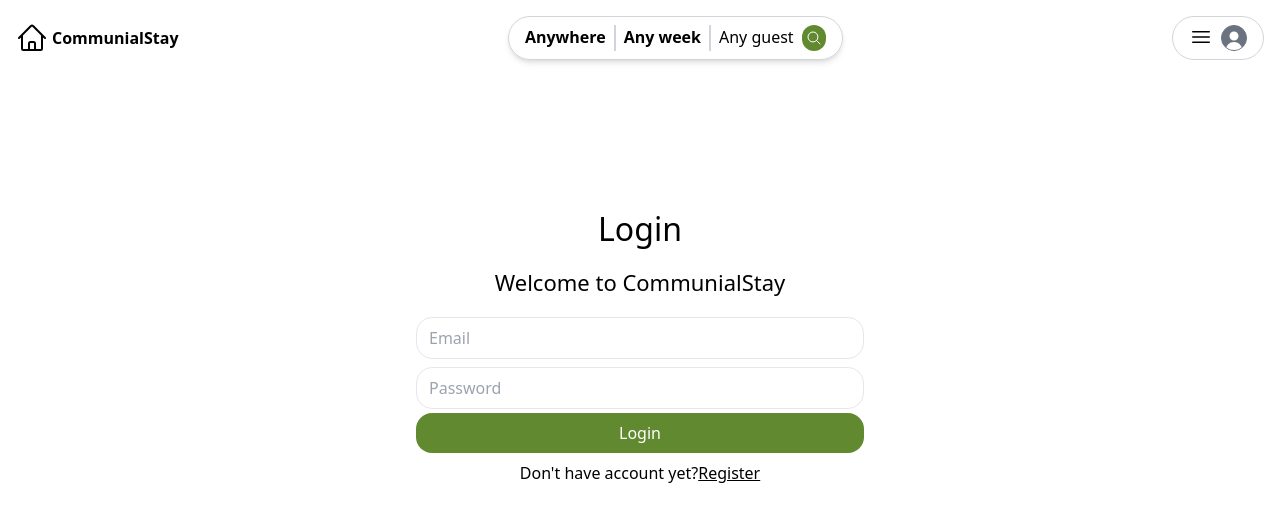
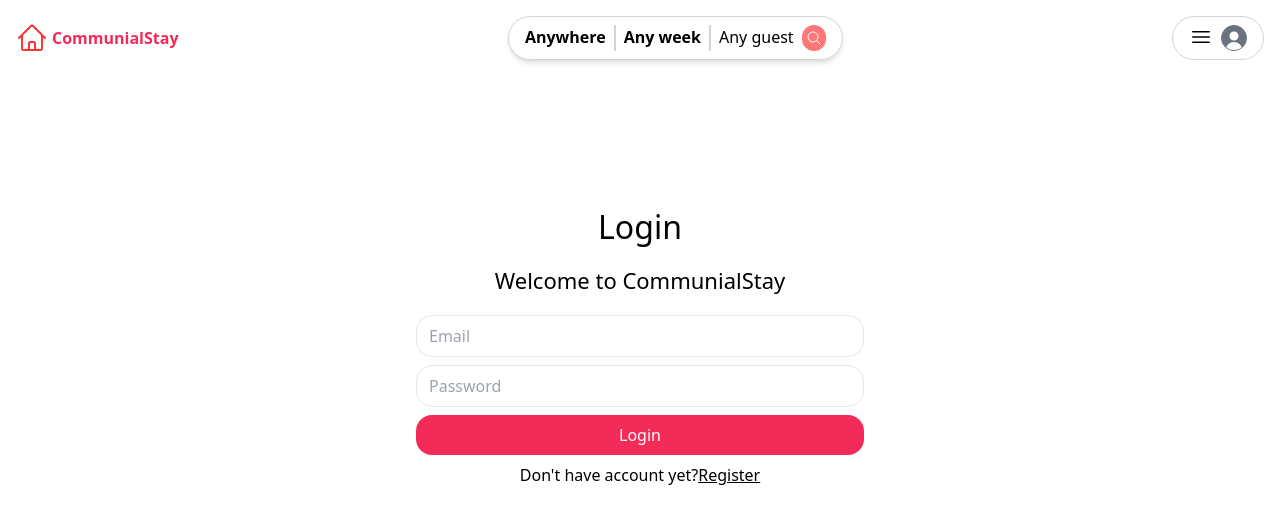
Before and after one commit to aryallaxman99/communalStay, a React (Create React App) app in the folder client/: page /login in a window 1280 px wide. Shown: the top 524 px of the page. Built offline with nearby package versions, Linux system fonts and the light colour scheme.

Commit message:
UI color changed

```diff
--- a/client/src/Components/Header/Header.js
+++ b/client/src/Components/Header/Header.js
@@ -13,7 +13,7 @@ const Header = () => {
             fill="none"
             viewBox="0 0 24 24"
             strokeWidth={1.5}
-            stroke="currentColor"
+            stroke="#FF3333"
             className="w-8 h-9"
           >
             <path
@@ -22,7 +22,7 @@ const Header = () => {
               d="M2.25 12l8.954-8.955c.44-.439 1.152-.439 1.591 0L21.75 12M4.5 9.75v10.125c0 .621.504 1.125 1.125 1.125H9.75v-4.875c0-.621.504-1.125 1.125-1.125h2.25c.621 0 1.125.504 1.125 1.125V21h4.125c.621 0 1.125-.504 1.125-1.125V9.75M8.25 21h8.25"
             />
           </svg>
-          <span className="font-bold">CommunialStay</span>
+          <span className="text-secondary font-bold">CommunialStay</span>
         </Link>
         <div className="flex gap-2 border border-gray-300 rounded-full py-2 px-4 shadow-md -300">
           <div className="font-bold">Anywhere</div>
--- a/client/src/Containers/Auth/Login.js
+++ b/client/src/Containers/Auth/Login.js
@@ -79,7 +79,7 @@ const Login = () => {
               {errors.password}
             </div>
           ) : null}
-          <Button type="submit" className="primary">
+          <Button type="submit" className="mt-1 bg-secondary">
             Login
           </Button>
           <ToastContainer position="top-center" />
--- a/client/src/Containers/Auth/Register.js
+++ b/client/src/Containers/Auth/Register.js
@@ -100,7 +100,7 @@ const Register = () => {
               {errors.password}
             </div>
           ) : null}
-          <Button type="submit" className="primary">
+          <Button type="submit" className="mt-1 bg-secondary">
             SignUp
           </Button>
           <ToastContainer position="top-center" />
--- a/client/src/Containers/Pages/Places.jsx
+++ b/client/src/Containers/Pages/Places.jsx
@@ -40,7 +40,7 @@ const Places = () => {
       {action !== "new" && (
         <div className="text-center">
           <Link
-            className="bg-primary text-white py-2 px-6 rounded-full inline-flex gap-2"
+            className="bg-secondary text-white py-2 px-6 rounded-full inline-flex gap-2"
             to={"/account/places/new"}
           >
             <svg
@@ -96,7 +96,7 @@ const Places = () => {
                 <Button
                   type="button"
                   onClick={addPhotoByLink}
-                  className="primary grow px-4"
+                  className="bg-secondary grow px-4"
                 >
                   Add photos
                 </Button>
@@ -197,7 +197,7 @@ const Places = () => {
                 />
               </div>
             </div>
-            <Button type="submit" className="primary">
+            <Button type="submit" className="bg-secondary">
               Save
             </Button>
           </form>
--- a/client/src/Containers/User/UserDashboard.jsx
+++ b/client/src/Containers/User/UserDashboard.jsx
@@ -28,7 +28,7 @@ const UserDashboard = () => {
   const linkClasses = (type = null) => {
     let classes = "inline-flex gap-1 py-2  px-6 rounded-full";
     if (type === subpage) {
-      return (classes = `${classes} text-white bg-secondary`);
+      return (classes = `${classes} text-white bg-primary`);
     } else {
       return (classes = `${classes} bg-gray-300`);
     }
@@ -93,7 +93,7 @@ const UserDashboard = () => {
           <h6>
             Hello {user.firstName} {user.lastName}
           </h6>
-          <Button className="bg-primary max-w-sm mt-2" onClick={logout}>
+          <Button className="bg-secondary max-w-sm mt-2" onClick={logout}>
             Logout
           </Button>
         </div>
--- a/client/tailwind.config.js
+++ b/client/tailwind.config.js
@@ -4,8 +4,8 @@ module.exports = {
   theme: {
     extend: {
       colors: {
-        primary: "#61892F",
-        secondary: "#6B6E70",
+        primary: "#FF7779",
+        secondary: "#F22B59",
       },
     },
   },
```
